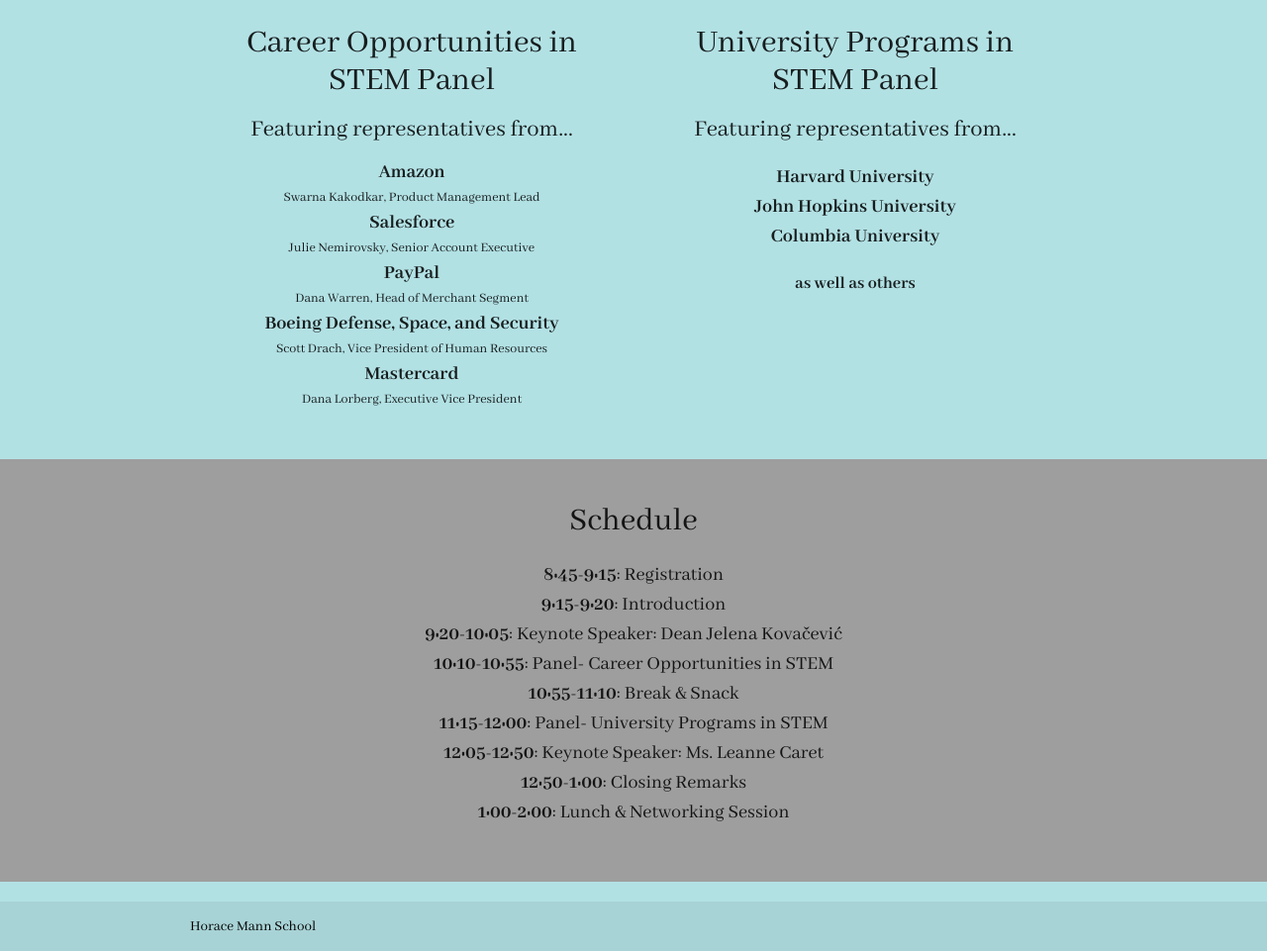
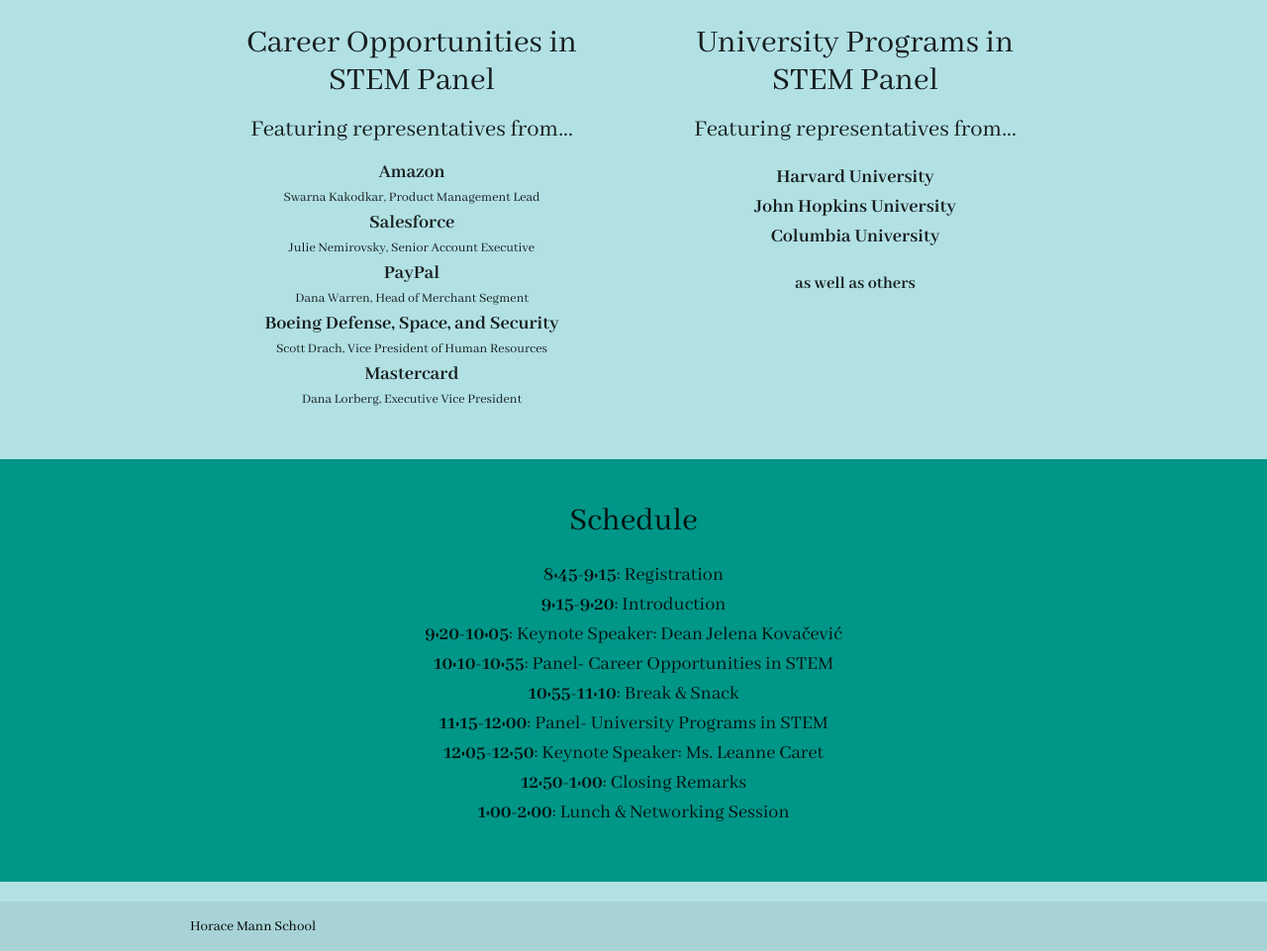
Before and after one commit to HMWomenInSTEM/HMWomenInSTEM.github.io, a plain HTML site: page index.html in a window 1280 px wide. Shown: the part 1986-2947 px from the top of the page at 99% size. Drawn offline with nearby package versions, Linux system fonts and the light colour scheme; files whose address does not match are found by name.

Commit message:
Update index.html

```diff
--- a/index.html
+++ b/index.html
@@ -137,7 +137,7 @@
   </div>
 </div>
 
-  <div class = "grey">
+  <div class = "teal">
 <div class="container" style = "font-family:libre">
     <div class="section">
 
```
